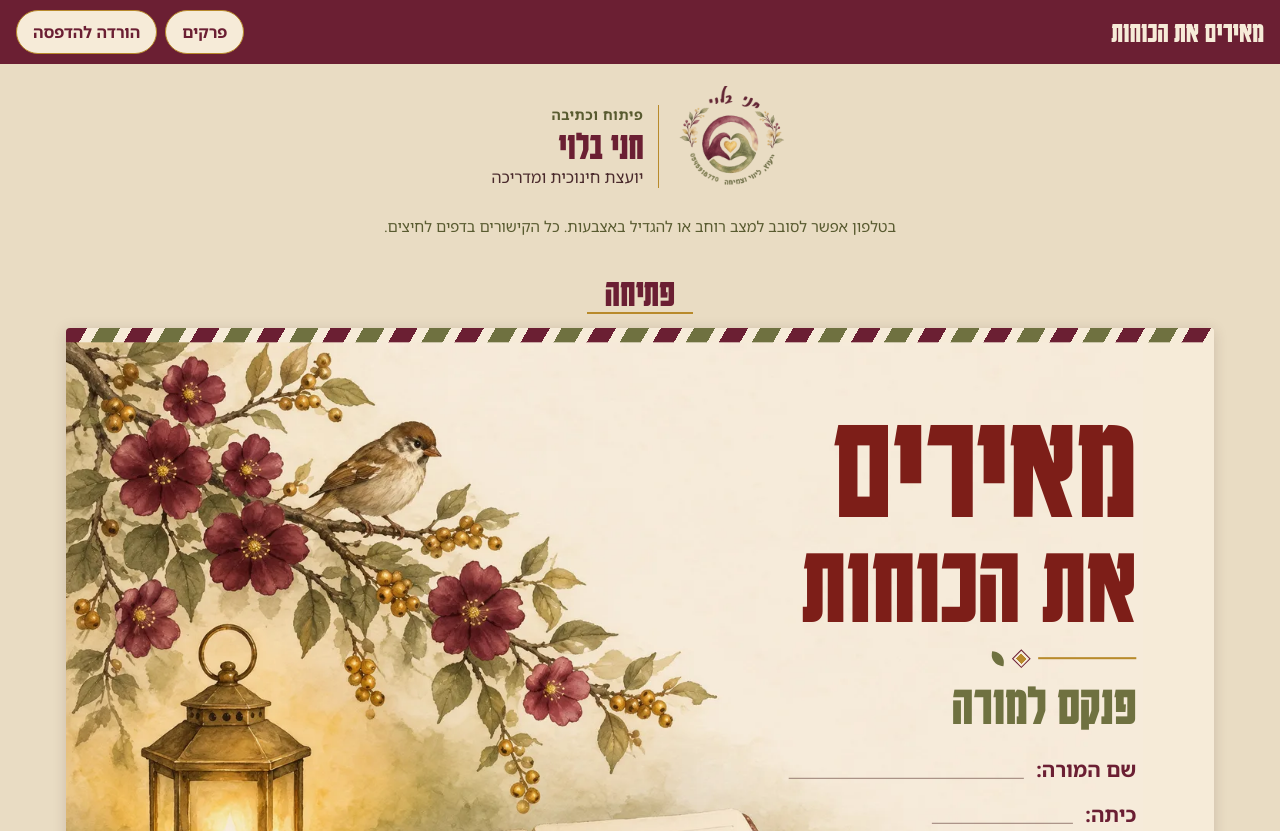
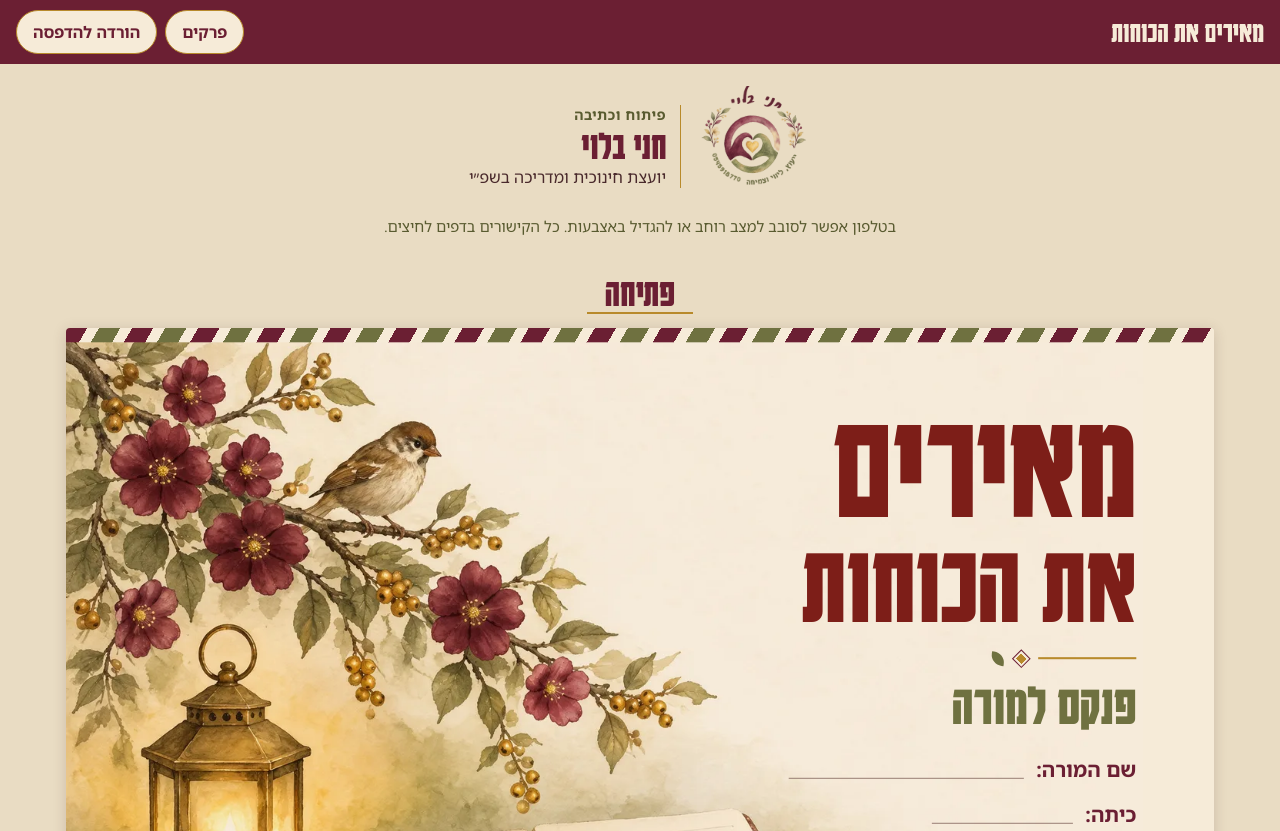
Before and after one commit to hannibloy/pinkas-lamoreMeirim-et-hakochot, a plain HTML site: page index.html in a window 1280 px wide. Shown: the top 831 px of the page. Drawn offline with Linux system fonts and the light colour scheme.

Commit message:
Credit: add Shefi affiliation to the title line
Co-Authored-By: Claude Fable 5.2 <noreply@anthropic.com>
Claude-Session: https://claude.ai/code/session_01FbYiUTrbYY1Df6WP9zfaYR

```diff
--- a/index.html
+++ b/index.html
@@ -4,11 +4,11 @@
 <meta charset="utf-8">
 <meta name="viewport" content="width=device-width, initial-scale=1">
 <title>מאירים את הכוחות: פנקס למורה</title>
-<meta name="description" content="פנקס למורה מאת חני בלוי, יועצת חינוכית ומדריכה: פתיחות בוקר, שיחות אישיות, כלים, שירים ודפי תיעוד לאורך השנה.">
+<meta name="description" content="פנקס למורה מאת חני בלוי, יועצת חינוכית ומדריכה בשפ״י: פתיחות בוקר, שיחות אישיות, כלים, שירים ודפי תיעוד לאורך השנה.">
 <meta property="og:type" content="website">
 <meta property="og:locale" content="he_IL">
 <meta property="og:title" content="מאירים את הכוחות: פנקס למורה">
-<meta property="og:description" content="פנקס למורה מאת חני בלוי, יועצת חינוכית ומדריכה: פתיחות בוקר, שיחות אישיות, כלים, שירים ודפי תיעוד לאורך השנה.">
+<meta property="og:description" content="פנקס למורה מאת חני בלוי, יועצת חינוכית ומדריכה בשפ״י: פתיחות בוקר, שיחות אישיות, כלים, שירים ודפי תיעוד לאורך השנה.">
 <meta property="og:image" content="https://meirim-et-hakochot.vercel.app/og.jpg">
 <meta property="og:image:secure_url" content="https://meirim-et-hakochot.vercel.app/og.jpg">
 <meta property="og:image:type" content="image/jpeg">
@@ -67,7 +67,7 @@ footer{text-align:center;padding:24px 16px 40px;font-size:14px;color:#595b30}
 </header>
 <nav class="toc" id="toc" aria-label="פרקי הפנקס"><ul><li><a href="#ch0">פתיחה</a></li><li><a href="#pg2">תוכן העניינים</a></li><li><a href="#ch1">פתיחת בוקר וסיום יום</a></li><li><a href="#ch2">כוחות ומשאבים</a></li><li><a href="#ch3">הכיתה שלי ותכנון</a></li><li><a href="#ch4">שיחות אישיות</a></li><li><a href="#ch5">קשר עם צוות והורים</a></li><li><a href="#ch6">סיכום המסע</a></li></ul></nav>
 <main>
-<div class="credit"><img src="img/logo-chani-palette.png" alt="הלוגו של חני בלוי: ייעוץ, ליווי וצמיחה" width="120" height="120"><p><span class="k">פיתוח וכתיבה</span><strong>חני בלוי</strong><span class="r">יועצת חינוכית ומדריכה</span></p></div>
+<div class="credit"><img src="img/logo-chani-palette.png" alt="הלוגו של חני בלוי: ייעוץ, ליווי וצמיחה" width="120" height="120"><p><span class="k">פיתוח וכתיבה</span><strong>חני בלוי</strong><span class="r">יועצת חינוכית ומדריכה בשפ״י</span></p></div>
 <p class="hint">בטלפון אפשר לסובב למצב רוחב או להגדיל באצבעות. כל הקישורים בדפים לחיצים.</p>
 <h2 class="ch" id="ch0"><span>פתיחה</span></h2><section class="sheet" id="pg0" aria-label="שער"><div class="frame"><div class="scaler"><div dir="rtl" style="direction: rtl; position: relative; width: 1123px; height: 794px; box-sizing: border-box; background: #f6ebd8; color: #4a2a2c; font-family: 'Noto Sans Hebrew','Rubik',sans-serif; overflow: hidden">
 <img src="img/a8a3c71fea267fa14e63f6dec1b5bc2f.webp" alt="איור בצבעי מים: פנקס פתוח ועט, פנס דולק, ודרור על ענף פורח" style="position: absolute; left: 0; top: 0; width: 1054px; height: 794px">
@@ -1432,7 +1432,7 @@ footer{text-align:center;padding:24px 16px 40px;font-size:14px;color:#595b30}
 <img loading="lazy" decoding="async" src="img/0325bfbca5e617ce3c45b16af20805c5.webp" alt="חני בלוי: ייעוץ, ליווי וצמיחה" style="position: absolute; right: 104px; bottom: 26px; width: 150px; height: 142px">
 </div></div></div></section>
 </main>
-<footer>פיתוח וכתיבה: חני בלוי, יועצת חינוכית ומדריכה</footer>
+<footer>פיתוח וכתיבה: חני בלוי, יועצת חינוכית ומדריכה בשפ״י</footer>
 <script>
 (function(){
   var frames=document.querySelectorAll('.frame');
```
Also changed, not shown: meirim-et-hakochot-site/index.html (+4 -4 lines).
